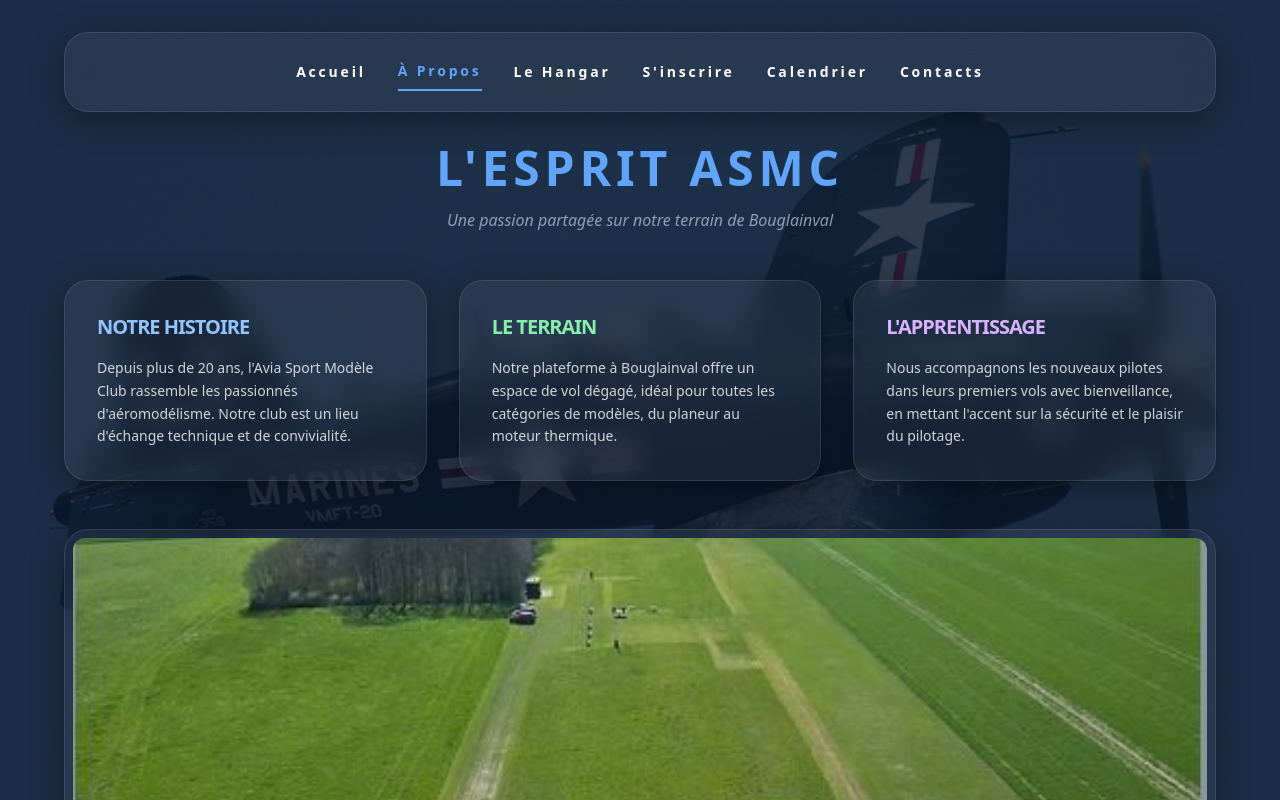
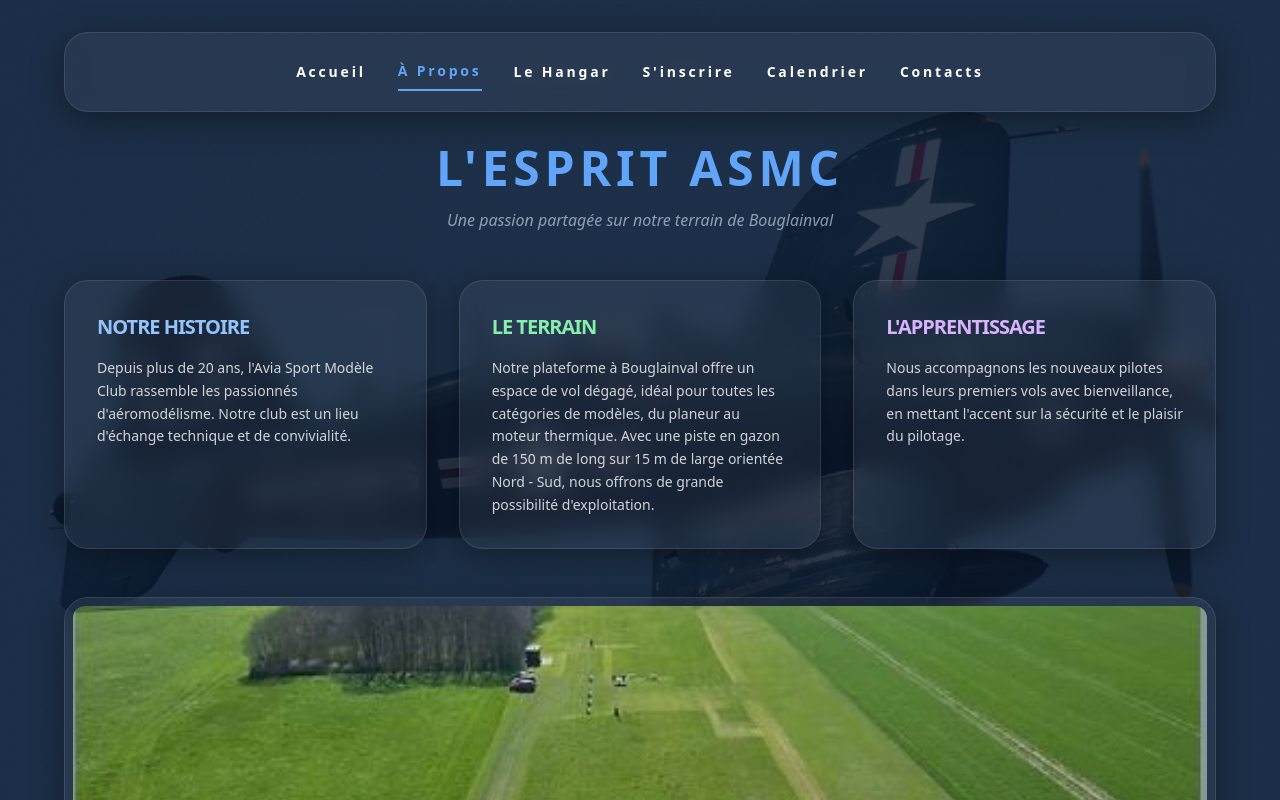
Before and after one commit to leschaeveemmanuel-rgb/asmc-site, a React (Vite) app: page / in a window 1280 px wide. Both pictures are taken after a click on the button "À Propos". Shown: the top 800 px of the page. Built offline with nearby package versions, Linux system fonts and the light colour scheme.

Commit message:
Add files via upload

```diff
--- a/src/App.jsx
+++ b/src/App.jsx
@@ -51,7 +51,7 @@ function App() {
               </div>
               <div className="glass-card p-8 space-y-4 border-t-2 border-green-500/30">
                 <h3 className="text-xl font-bold text-green-300 uppercase tracking-tighter">Le Terrain</h3>
-                <p className="text-sm opacity-80 leading-relaxed">Notre plateforme à Bouglainval offre un espace de vol dégagé, idéal pour toutes les catégories de modèles, du planeur au moteur thermique.</p>
+                <p className="text-sm opacity-80 leading-relaxed">Notre plateforme à Bouglainval offre un espace de vol dégagé, idéal pour toutes les catégories de modèles, du planeur au moteur thermique. Avec une piste en gazon de 150 m de long sur 15 m de large orientée Nord - Sud, nous offrons de grande possibilité d'exploitation.</p>
               </div>
               <div className="glass-card p-8 space-y-4 border-t-2 border-purple-500/30">
                 <h3 className="text-xl font-bold text-purple-300 uppercase tracking-tighter">L'Apprentissage</h3>
```
